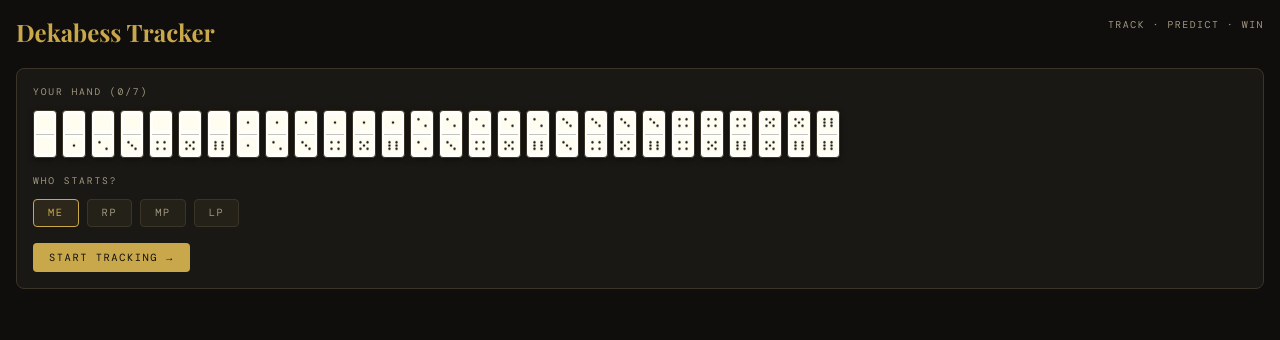
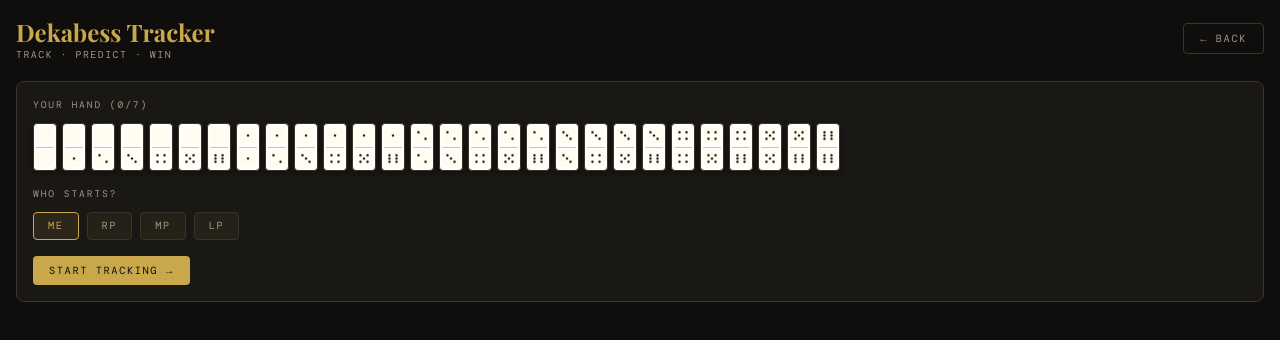
Before and after one commit to WorkVolt-tech/PlayVolt, a React (Vite) app in the folder dominoes/: page /tracker in a window 1280 px wide. Shown: the top 340 px of the page. Built offline with nearby package versions, Linux system fonts and the light colour scheme.

Commit message:
Enhance Tracker layout with navigation and styling
Added navigation button and adjusted layout in Tracker component.

```diff
--- a/dominoes/src/pages/Tracker.jsx
+++ b/dominoes/src/pages/Tracker.jsx
@@ -1,4 +1,5 @@
 import { useState, useRef, useEffect } from 'react'
+import { useNavigate } from 'react-router-dom'
 import { Draggable, useDrag } from '../components/DragDrop'
 import './Tracker.css'
 
@@ -453,6 +454,7 @@ function DekabessGuide({ myHand, boardTiles, boardLeftEnd, boardRightEnd, played
 }
 
 export default function Tracker() {
+  const navigate = useNavigate()
   const [phase, setPhase] = useState('setup') // setup | playing
   const [myHand, setMyHand] = useState([])
   const [startingPlayer, setStartingPlayer] = useState('ME')
@@ -609,14 +611,18 @@ export default function Tracker() {
     setPasses({ RP: new Set(), MP: new Set(), LP: new Set() })
     setPendingPass({ n1: '', n2: '' }); setSelectedForPlay(null)
     setBoardTiles([]); setBoardLeftEnd(null); setBoardRightEnd(null); setPendingSide(null)
+    localStorage.removeItem('dekabess_tracker')
   }
 
   // ── Render ───────────────────────────────────────────────────────────────
   if (phase === 'setup') return (
     <div className="tracker-page">
       <div className="tracker-header">
-        <h1 className="tracker-title">Dekabess Tracker</h1>
-        <p className="tracker-sub">Track · Predict · Win</p>
+        <div>
+          <h1 className="tracker-title">Dekabess Tracker</h1>
+          <p className="tracker-sub" style={{ margin: 0 }}>Track · Predict · Win</p>
+        </div>
+        <button className="tracker-btn-outline" onClick={() => navigate('/')}>← Back</button>
       </div>
 
       {/* Hand selection */}
@@ -679,7 +685,10 @@ export default function Tracker() {
     <div className="tracker-page">
       <div className="tracker-header">
         <h1 className="tracker-title">Dekabess Tracker</h1>
-        <button className="tracker-btn-outline" onClick={reset}>New Game</button>
+        <div style={{ display: 'flex', gap: 8 }}>
+          <button className="tracker-btn-outline" onClick={reset}>New Game</button>
+          <button className="tracker-btn-outline" onClick={() => navigate('/')}>← Menu</button>
+        </div>
       </div>
 
       {/* Player status bar */}
```
